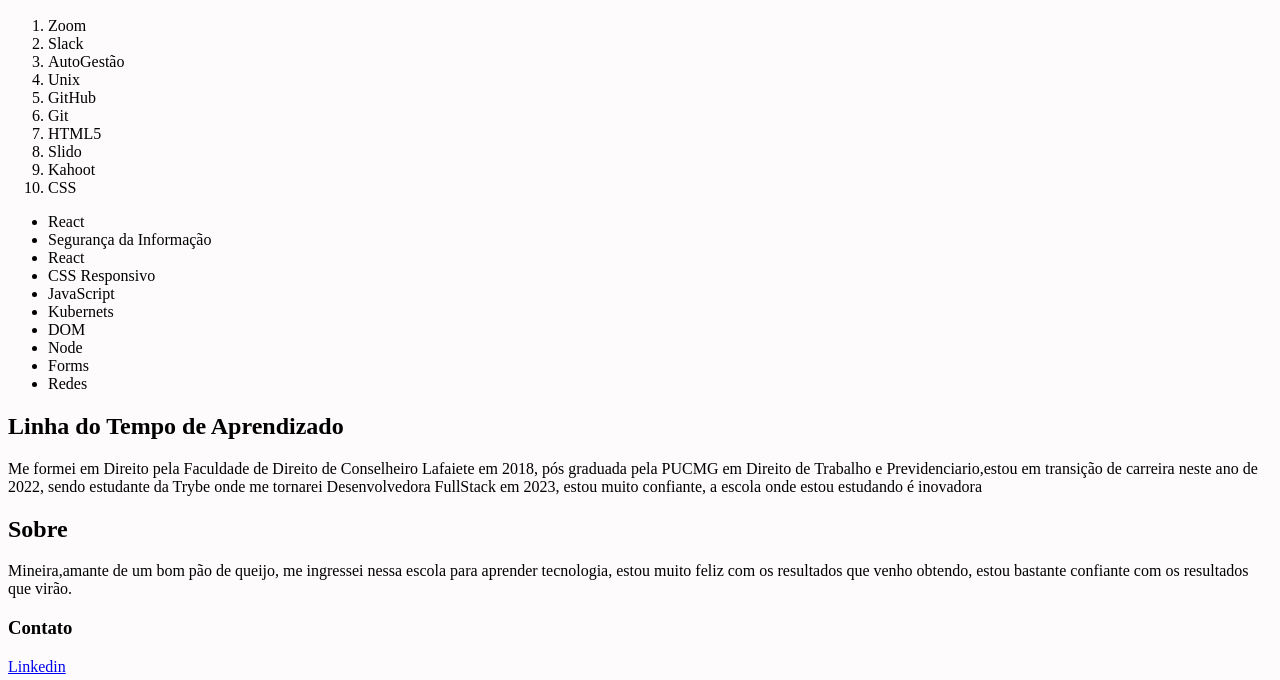
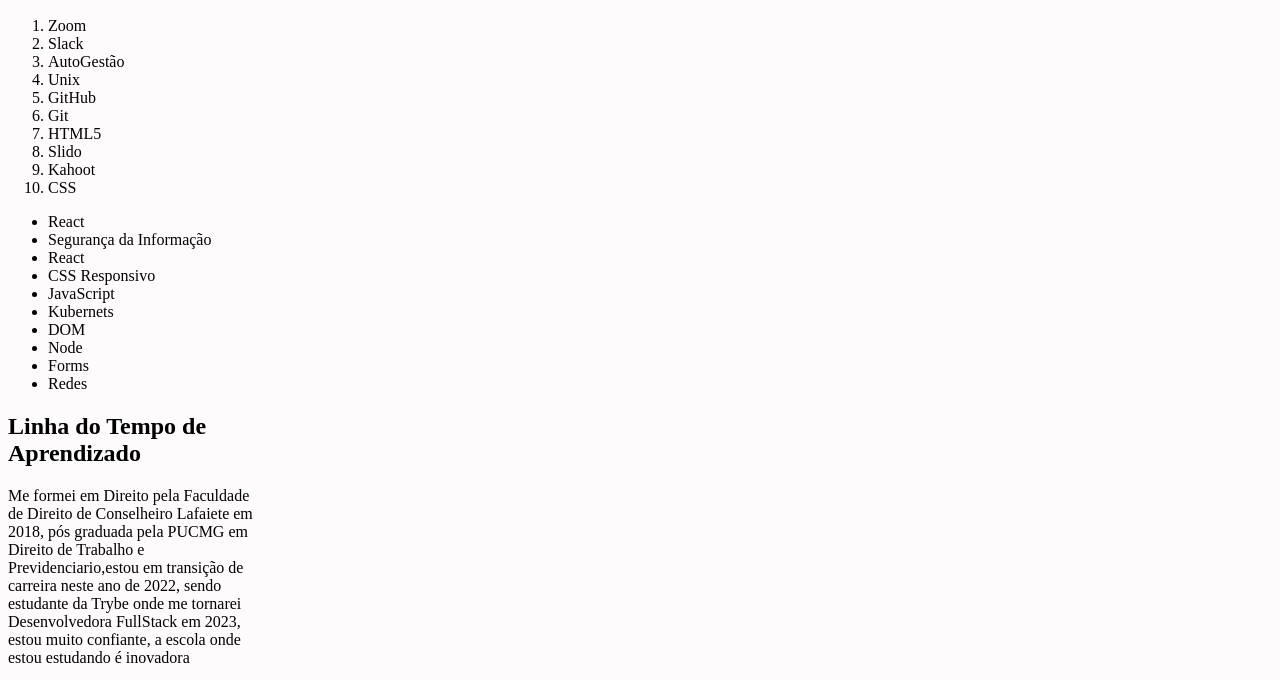
Before and after one commit to natooliv/lessons-learned, a website: page index.html in a window 1280 px wide. Shown: the part 110-790 px from the top of the page. Drawn offline with Linux system fonts and the light colour scheme.

Commit message:
Fazendo correções e estilização

```diff
--- a/style.css
+++ b/style.css
@@ -8,3 +8,15 @@
   top: 0;
   background-color: #8fb457;
 }
+#lado-direito{
+  float: right;
+  display: block;
+  width: 80%;
+}
+
+#lado-esquerdo{
+  float:left
+ display: block;
+ width: 20%;
+
+}
```
